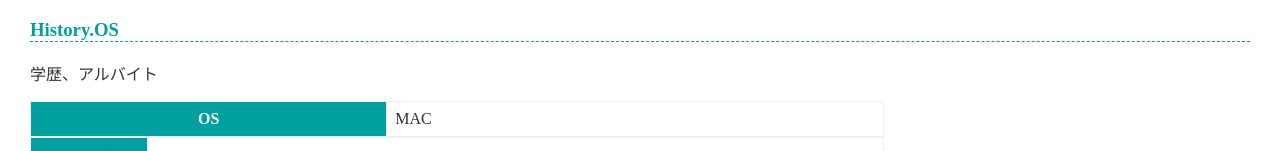
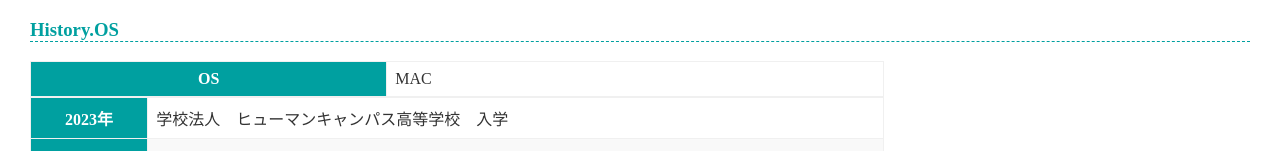
Before and after one commit to maomao05/.github.io, a plain HTML site: page index.html in a window 1280 px wide. Shown: the part 1517-1668 px from the top of the page. Drawn offline with Linux system fonts and the light colour scheme.

Commit message:
完成品

```diff
--- a/index.html
+++ b/index.html
@@ -57,7 +57,7 @@
 <iframe width="560" height="315" src="https://www.youtube.com/embed/L9Hl84VAM8I?si=WWVyZXOgWIrAoJQR" title="YouTube video player" frameborder="0" allow="accelerometer; autoplay; clipboard-write; encrypted-media; gyroscope; picture-in-picture; web-share" referrerpolicy="strict-origin-when-cross-origin" allowfullscreen></iframe>
 
         <h3>History.OS</h3>
-    <p>学歴、アルバイト</p>
+
     <table>
       <tr>
         <th>2023年</th>
```
